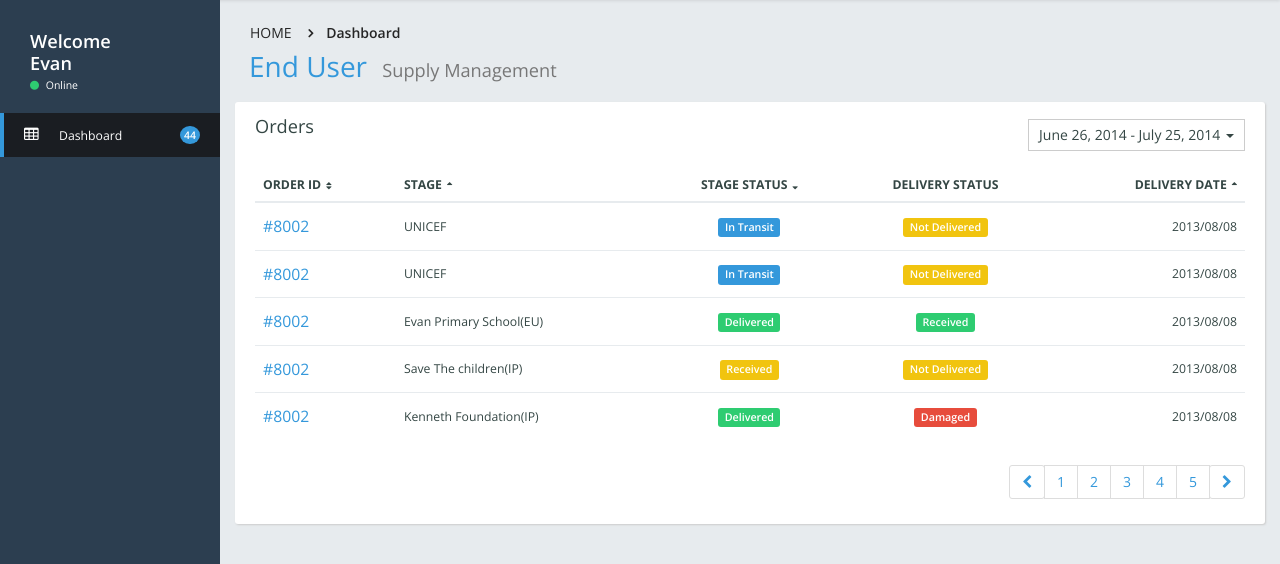
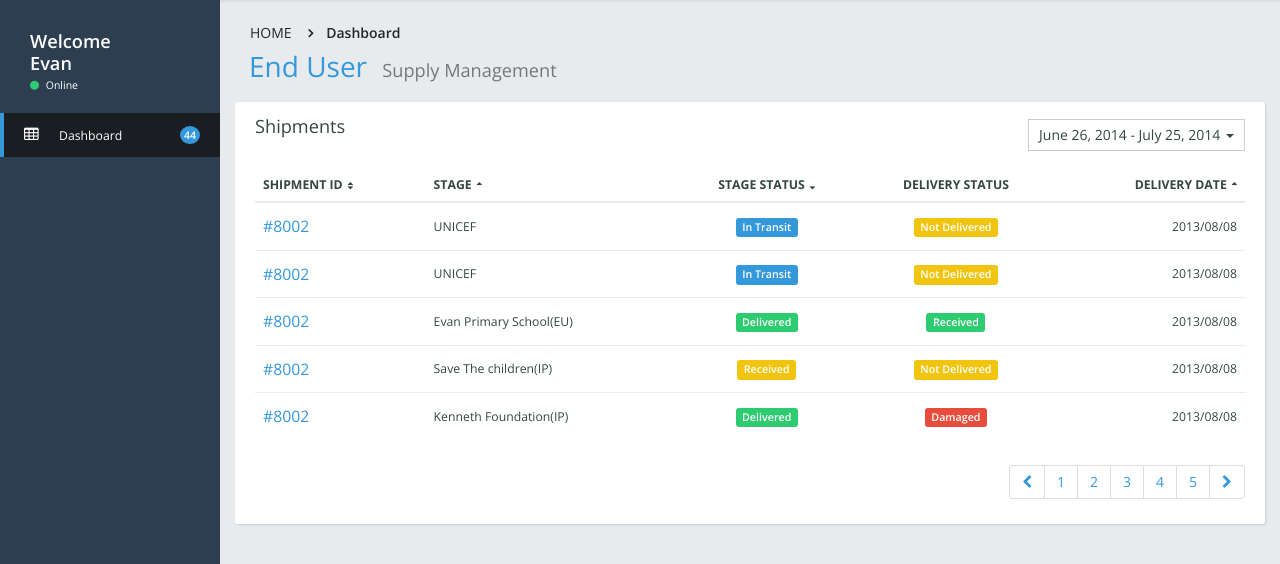
Before and after one commit to ewheeler/rapidpro-webhooks, a Python web app: template templates/dashboard.html in a window 1280 px wide. Shown: the part 50-614 px from the top of the page. Run offline with Jinja, Linux system fonts and the light colour scheme; the template is opened without the code that fills it, so the values that code supplies are empty; some libraries are stand-ins or nearby versions.

Commit message:
call them shipments instead of orders

```diff
--- a/templates/dashboard.html
+++ b/templates/dashboard.html
@@ -131,7 +131,7 @@
     <div class="col-lg-12">
         <div class="main-box clearfix">
             <header class="main-box-header clearfix">
-                <h2 class="pull-left">Orders</h2>
+                <h2 class="pull-left">Shipments</h2>
 
                 <div id="reportrange" class="pull-right daterange-filter">
                     <i class="icon-calendar"></i>
@@ -144,7 +144,7 @@
                     <table class="table">
                         <thead>
                         <tr>
-                            <th><a href="#"><span>Order ID</span></a></th>
+                            <th><a href="#"><span>Shipment ID</span></a></th>
                             <th><a href="#" class="desc"><span>Stage</span></a></th>
                             <th class="text-center"><a href="#" class="asc"><span>Stage Status</span></a></th>
                             <th class="text-center"><span>Delivery Status</span></th>
```
